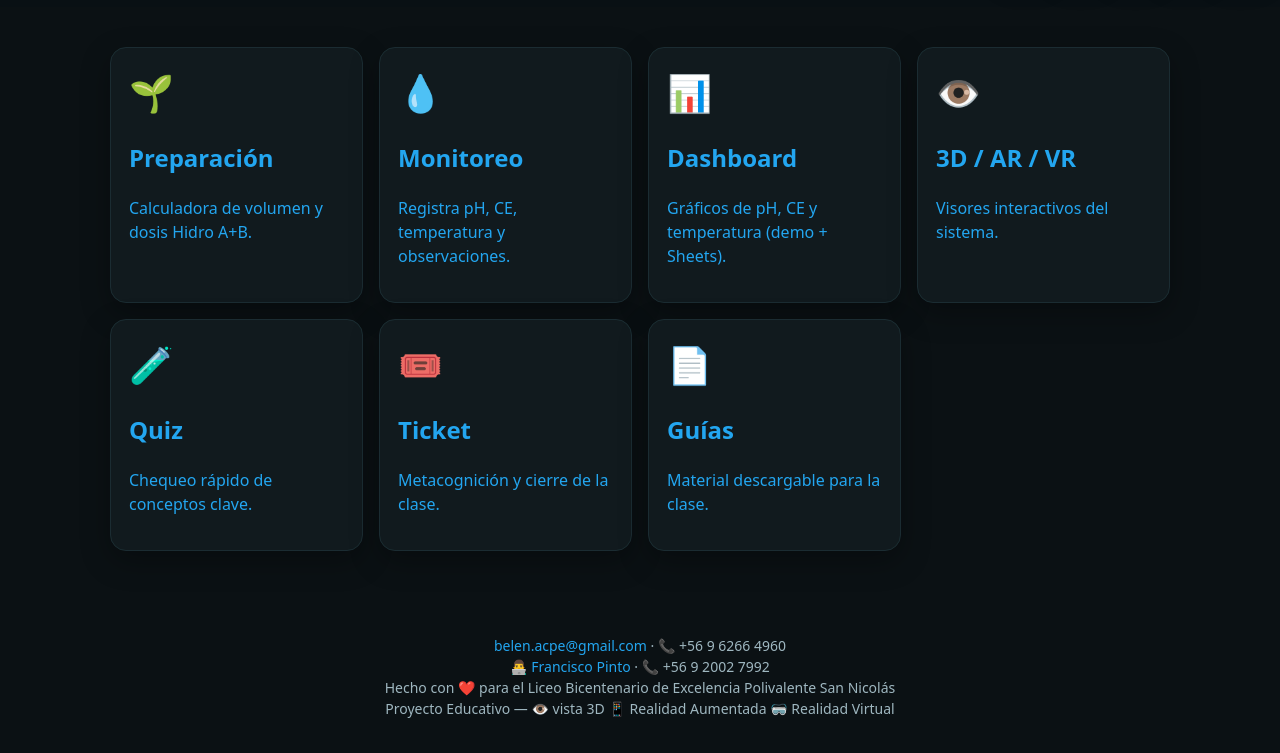
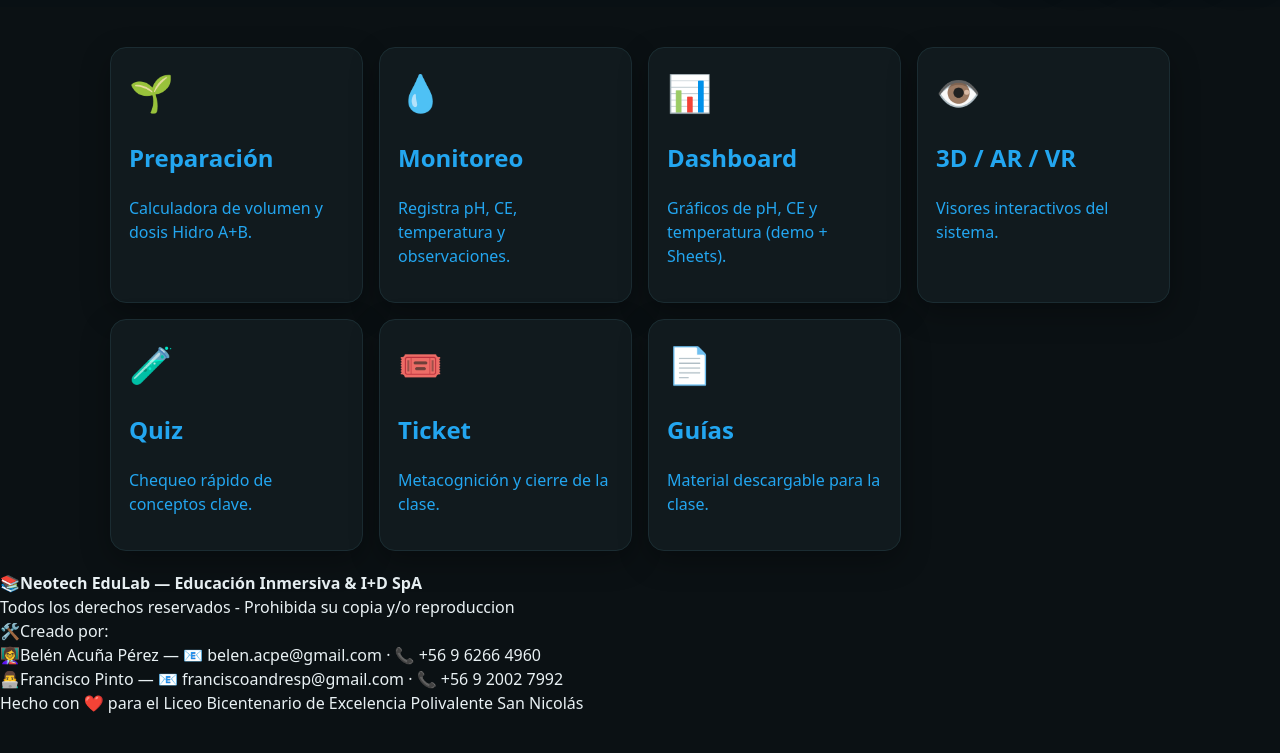
Before and after one commit to panchopinto/hidroponia-raiz-flotante, a plain HTML site: page index.html in a window 1280 px wide. Shown: the part 910-1663 px from the top of the page. After the commit the page ends 1625 px from the top, so only its background shows below. Drawn offline with Linux system fonts and the light colour scheme.

Commit message:
Update index.html

```diff
--- a/index.html
+++ b/index.html
@@ -83,15 +83,14 @@
     </section>
   </main>
 
-  <footer class="app-footer" role="contentinfo">
-    <p>
-      <a href="mailto:belen.acpe@gmail.com">belen.acpe@gmail.com</a> · 📞 +56 9 6266 4960<br>
-      👨‍💻 <a href="mailto:franciscoandresp@gmail.com">Francisco Pinto</a> · 📞 +56 9 2002 7992<br>
-      Hecho con ❤️ para el Liceo Bicentenario de Excelencia Polivalente San Nicolás<br>
-      Proyecto Educativo — 👁️ vista 3D 📱 Realidad Aumentada 🥽 Realidad Virtual
-    </p>
-  </footer>
-
+ <footer class="footer">
+  <div>📚<strong>Neotech EduLab — Educación Inmersiva & I+D SpA</strong></div>
+  <div>Todos los derechos reservados - Prohibida su copia y/o reproduccion</div>
+  <div>🛠️Creado por:</div>
+  <div>👩‍🏫Belén Acuña Pérez — 📧 belen.acpe@gmail.com · 📞 +56 9 6266 4960</div>
+  <div>👨‍💻Francisco Pinto — 📧 franciscoandresp@gmail.com · 📞 +56 9 2002 7992</div>
+  <div>Hecho con ❤️ para el Liceo Bicentenario de Excelencia Polivalente San Nicolás</div>
+ </footer>
   <script src="assets/js/app.js"></script>
 </body>
 </html>
```
